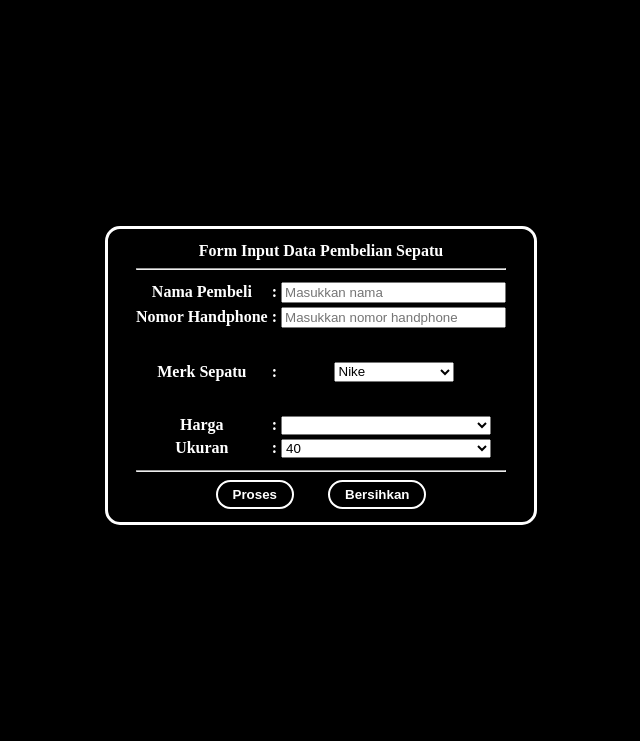
After one commit to faudzanfadhli/pustaka-booking, a CodeIgniter app: page /database/tokosepatu in a window 1280 px wide. The commit adds this page. Shown: the top 741 px of the page, without its empty margins (319-959 px from the left). Run offline with CodeIgniter, Linux system fonts and the light colour scheme; lists and menus that the app fills with data are empty.

Commit message:
Tugas P7 Project Pra-UTS

```diff
--- a/application/config/autoload.php
+++ b/application/config/autoload.php
@@ -58,7 +58,7 @@ $autoload['packages'] = array();
 |
 |	$autoload['libraries'] = array('user_agent' => 'ua');
 */
-$autoload['libraries'] = array();
+$autoload['libraries'] = array('form_validation');
 
 /*
 | -------------------------------------------------------------------
--- a/application/config/config.php
+++ b/application/config/config.php
@@ -23,7 +23,8 @@ defined('BASEPATH') OR exit('No direct script access allowed');
 | a PHP script and you can easily do that on your own.
 |
 */
-$config['base_url'] = 'http://pustaka_booking.test/';
+$g = getHostByName(getHostName());
+$config['base_url'] = 'http://' . $g . ':8080/ci4-app/pustaka_booking/';
 
 /*
 |--------------------------------------------------------------------------
--- a/application/controllers/Latihan1.php
+++ b/application/controllers/Latihan1.php
@@ -24,4 +24,8 @@ class Latihan1 extends CI_Controller
 
         $this->load->view('view_latihan1', $data);
     }
+
+    public function onchange_event() {
+        $this->load->view('onChange_event');
+    }
 }
--- /dev/null
+++ b/application/controllers/Tokosepatu.php
@@ -0,0 +1,38 @@
+<?php
+class Tokosepatu extends CI_Controller {
+  public function index() {
+    $this->load->view('view_form_tokosepatu');
+  }
+
+  public function cetak() {
+    $this->form_validation->set_rules('nmpembeli', 'Nama Pembeli',
+      'required|max_length[100]', [
+        'required' => 'Nama harus diisi!',
+        'max_length' => 'Nama terlalu panjang!'
+      ]
+    );
+
+    $this->form_validation->set_rules('nohp', 'Nomor Handphone',
+      'required|max_length[13]', [
+        'required' => 'Nomor handphone harus diisi!',
+        'max_length' => 'Nomor yang Anda masukkan melebihi batas!',
+        'min_lenght' => 'Nomor yang Anda masukkan kurang lengkap!'
+      ]
+    );
+
+    if ($this->form_validation->run() != true) {
+      $this->load->view('view_form_tokosepatu');
+    }
+
+    else {
+      $data = [
+        'nmpembeli' => $this->input->post('nmpembeli'),
+        'nohp' => $this->input->post('nohp'),
+        'merk' => $this->input->post('merk'),
+        'uk' => $this->input->post('uk'),
+        'hrg' => $this->input->post('hrg'),
+      ];
+      $this->load->view('view_data_tokosepatu', $data);
+    }
+  }
+}
--- a/application/views/v_header.php
+++ b/application/views/v_header.php
@@ -5,7 +5,7 @@
   <meta http-equiv="X-UA-Compatible" content="IE=edge">
   <meta name="viewport" content="width=device-width, initial-scale=1.0">
   <title>Web Prog II | Merancang Template sederhana dengan CodeIgniter</title>
-  <link rel="stylesheet" type="text/css" href="../../assets/css/stylebuku.css">
+  <link rel="stylesheet" type="text/css" href="<?= base_url(); ?>assets/css/stylebuku.css">
 </head>
 <body>
   <div id="wrapper">
--- /dev/null
+++ b/application/views/view_form_tokosepatu.php
@@ -0,0 +1,168 @@
+<!DOCTYPE html>
+<html lang="en">
+<head>
+	<meta charset="UTF-8" />
+	<meta http-equiv="X-UA-Compatible" content="IE=edge" />
+	<meta name="viewport" content="width=device-width, initial-scale=1.0" />
+	<title>Form Pembelian Sepatu</title>
+	<style>
+    body {
+      background-color: black;
+      color: white;
+    }
+
+    .msg_error {
+      font-weight: bold;
+      color: white;
+      width: 250px;
+      height: auto;
+      background-color: red;
+    }
+
+    #container {
+      height: 100ex;
+      width: 100%;
+      display: flex;
+      justify-content: center;
+      align-items: center;
+    }
+
+    #tabel {
+      border: 3px solid white;
+      border-radius: 15px;
+      padding: 10px 25px;
+    }
+
+    #brand_img {
+      border: 2px solid grey;
+      background-color: white;
+      padding: 2px
+    }
+
+    #merk_img {
+      display: flex;
+      justify-content: center;
+    }
+
+    #merk {
+      height: 20px;
+      width: 120px;
+    }
+
+    #hrg, #uk {
+      width: 210px;
+    }
+
+    .btn {
+      border: 2px solid white;
+      border-radius: 20px;
+      padding: 5px 15px;
+      font-weight: bold;
+      color: white;
+      background-color: black;
+      margin: 0 15px;
+    }
+
+    .btn:hover {
+      background-color: white;
+      color: black;
+      border: 2px solid gray;
+      transition: all 0.3s ease-in-out;
+    }
+	</style>
+</head>
+<body>
+  <div class="msg_error">
+    <?= validation_errors(); ?>
+  </div>
+  <div id="container">
+		<form action="<?= base_url('tokosepatu/cetak'); ?>" method="post" id="form_input">
+			<table id="tabel">
+				<tr>
+					<th colspan="3">Form Input Data Pembelian Sepatu<hr/></th>
+				</tr>
+				<tr>
+					<th>Nama Pembeli</th>
+					<th>:</th>
+					<td><input size="25" type="text" name="nmpembeli" id="nmpembeli" placeholder="Masukkan nama" /></td>
+				</tr>
+				<tr>
+					<th>Nomor Handphone</th>
+					<th>:</th>
+					<td><input size="25" type="text" name="nohp" id="nohp" placeholder="Masukkan nomor handphone"/></td>
+				</tr>
+				<tr>
+					<th>Merk Sepatu</th>
+					<th>:</th>
+					<td style="height: 80px;">
+            <div id="merk_img">
+              <select name="merk" id="merk">
+						  	<option value="Nike">Nike</option>
+						  	<option value="Adidas">Adidas</option>
+						  	<option value="Kickers">Kickers</option>
+						  	<option value="Eiger">Eiger</option>
+						  	<option value="Buccheri">Buccheri</option>
+						  </select>
+						  <span id="selected"></span>
+            </div>
+					</td>
+				</tr>
+        <tr>
+          <th>Harga</th>
+          <th>:</th>
+          <td>
+            <select name="hrg" id="hrg"></select>
+          </td>
+        </tr>
+        <tr>
+          <th>Ukuran</th>
+          <th>:</th>
+          <td>
+            <select name="uk" id="uk">
+              <option value="32">32</option>
+              <option value="33">33</option>
+              <option value="34">34</option>
+              <option value="35">35</option>
+              <option value="36">36</option>
+              <option value="37">37</option>
+              <option value="38">38</option>
+              <option value="39">39</option>
+              <option value="40" selected>40</option>
+              <option value="41">41</option>
+              <option value="42">42</option>
+              <option value="43">43</option>
+              <option value="44">44</option>
+            </select>
+          </td>
+        </tr>
+				<tr>
+					<td colspan="3" align="center">
+            <hr>
+						<input class="btn" type="submit" value="Proses" />
+						<input class="btn" type="reset" value="Bersihkan" />
+					</td>
+				</tr>
+			</table>
+		</form>
+  </div>
+<script>
+var form = document.querySelector('#form_input');
+form.addEventListener("change", function (e) {
+  var x = document.getElementById("merk").value;
+	if (x == "Nike") {
+    var hrg = "Rp375.000";
+	} else if (x == "Adidas") {
+    var hrg = "Rp300.000";
+	} else if (x == "Kickers") {
+    var hrg = "Rp250.000";
+	} else if (x == "Eiger") {
+    var hrg = "Rp275.000";
+	} else if (x == "Buccheri") {
+    var hrg = "Rp400.000";
+	}
+  document.getElementById("selected").innerHTML =	'<img id="brand_img"src="<?= base_url(); ?>assets/pictures/' + x + '.png" ' + 'alt="brand" width="80">';
+	document.getElementById("hrg").innerHTML = '<option value="' + hrg + '">' + hrg + '</option>';
+});
+</script>
+</body>
+</html>
```
Also changed, not shown: application/controllers/Matakuliah.php (added, +43 -0 lines), application/models/Model_tokosepatu.php (added, +15 -0 lines), application/views/onChange_event.php (added, +66 -0 lines), application/views/view_data_matakuliah.php (added, +44 -0 lines), application/views/view_data_tokosepatu.php (added, +85 -0 lines), application/views/view_form_matakuliah.php (added, +64 -0 lines), assets/js/index.js (added, +16 -0 lines), assets/pictures/Adidas.png (added), assets/pictures/Adidas_Logo.svg (added), assets/pictures/Buccheri.png (added), assets/pictures/Eiger.png (added), assets/pictures/Kickers.png (added), assets/pictures/Nike.png (added).
